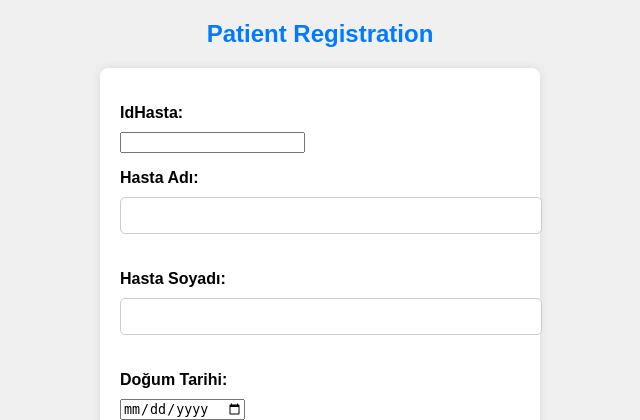
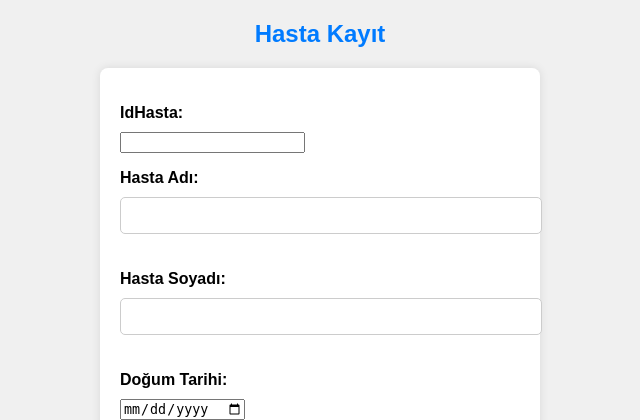
Before and after one commit to AyazAktas/prolab2.3, a Django app: page /patient/register/ in a window 1280 px wide. Shown: the top 420 px of the page, without its empty margins (320-960 px from the left). Run offline with Django 5.2, Linux system fonts and the light colour scheme.

Commit message:
yazım yanlışı düzeltildi

```diff
--- a/prolab3/HastaneUyg/templates/patient_register.html
+++ b/prolab3/HastaneUyg/templates/patient_register.html
@@ -3,7 +3,7 @@
 <head>
     <meta charset="UTF-8">
     <meta name="viewport" content="width=device-width, initial-scale=1.0">
-    <title>Patient Registration</title>
+    <title>Hasta Kayıt</title>
     <style>
         body {
             font-family: Arial, sans-serif;
@@ -59,7 +59,7 @@
     </style>
 </head>
 <body>
-    <h2>Patient Registration</h2>
+    <h2>Hasta Kayıt</h2>
     <form method="post">
         {% csrf_token %}
         {{ form.as_p }}
```
